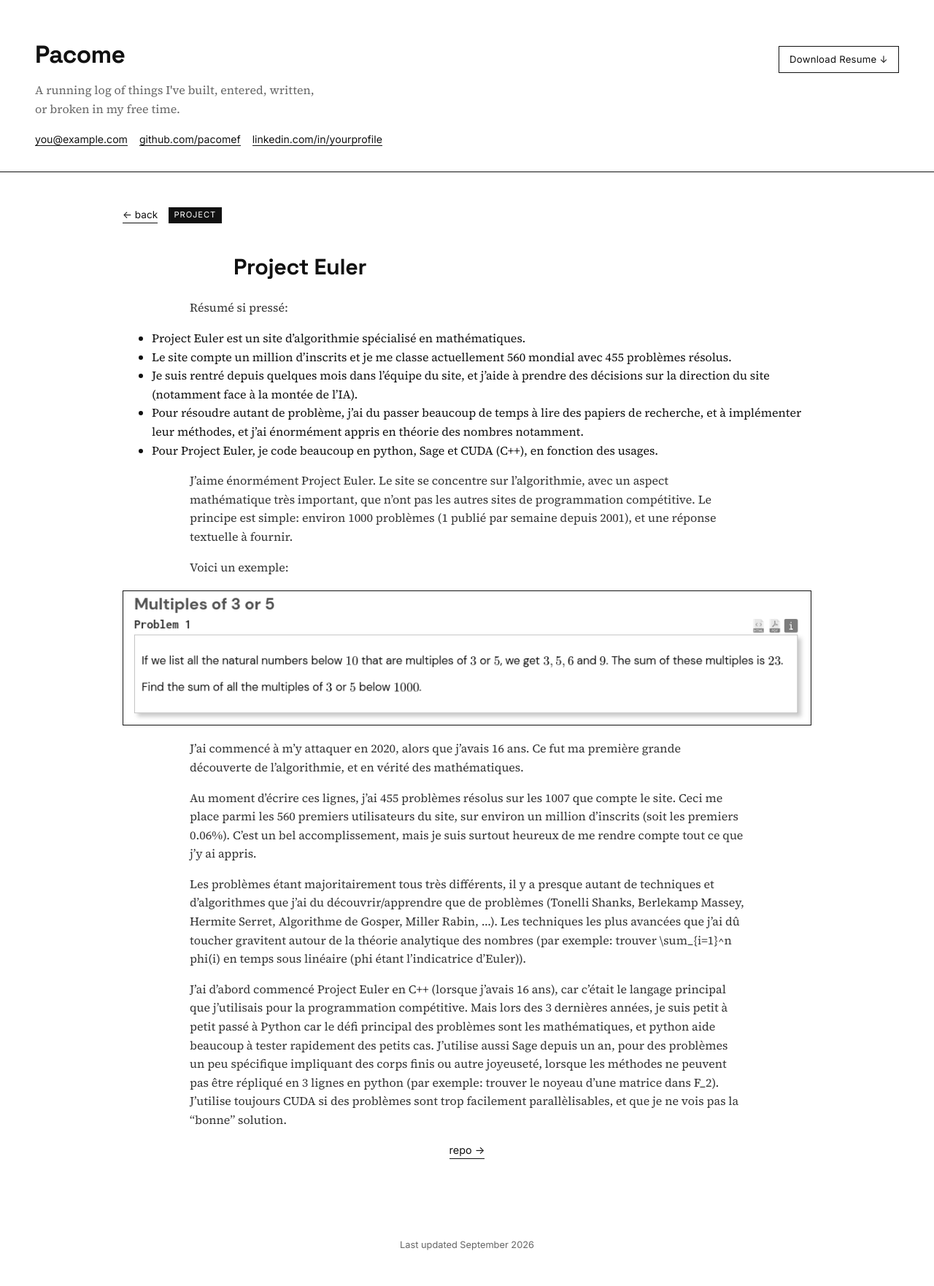
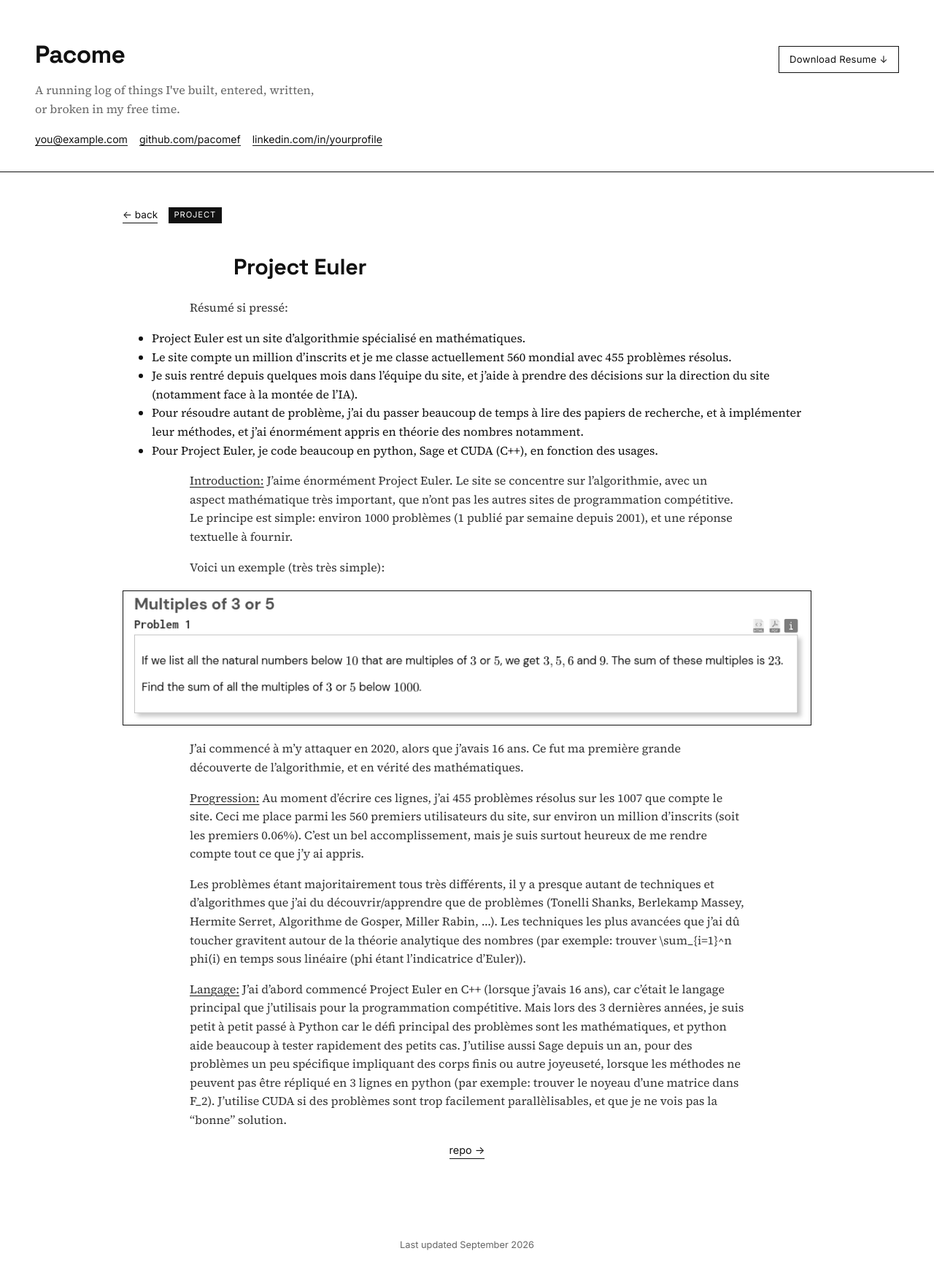
Before and after one commit to pacomef/pacomef.github.io, a Jekyll site: the page built from _projects/project-euler.md, in a window 1280 px wide. Shown: the whole page at 73% size. Built offline with Jekyll 4.4.1, drawn with Linux system fonts in a browser that asks for light colours.

Commit message:
Add underline utility class and use it in Project Euler write-up
Co-Authored-By: Claude Sonnet 5 <noreply@anthropic.com>
Claude-Session: https://claude.ai/code/session_01RKFTXnraoKQooXU2eBoS3x

```diff
--- a/_projects/project-euler.md
+++ b/_projects/project-euler.md
@@ -14,17 +14,17 @@ Résumé si pressé:
 - Pour résoudre autant de problème, j'ai du passer beaucoup de temps à lire des papiers de recherche, et à implémenter leur méthodes, et j'ai énormément appris en théorie des nombres notamment.
 - Pour Project Euler, je code beaucoup en python, Sage et CUDA (C++), en fonction des usages.
 
-J'aime énormément Project Euler. Le site se concentre sur l'algorithmie, avec un aspect mathématique très important, que n'ont pas les autres sites de programmation compétitive. Le principe est simple: environ 1000 problèmes (1 publié par semaine depuis 2001), et une réponse textuelle à fournir.
+<span class="underline">Introduction:</span> J'aime énormément Project Euler. Le site se concentre sur l'algorithmie, avec un aspect mathématique très important, que n'ont pas les autres sites de programmation compétitive. Le principe est simple: environ 1000 problèmes (1 publié par semaine depuis 2001), et une réponse textuelle à fournir.
 
-Voici un exemple:
+Voici un exemple (très très simple):
 
 ![Exemple de problème Project Euler]({{ "/_images/projecteuler.png" | relative_url }})
 {: .img-wrap}
 
 J'ai commencé à m'y attaquer en 2020, alors que j'avais 16 ans. Ce fut ma première grande découverte de l'algorithmie, et en vérité des mathématiques.
 
-Au moment d'écrire ces lignes, j'ai 455 problèmes résolus sur les 1007 que compte le site. Ceci me place parmi les 560 premiers utilisateurs du site, sur environ un million d'inscrits (soit les premiers 0.06%). C'est un bel accomplissement, mais je suis surtout heureux de me rendre compte tout ce que j'y ai appris.
+<span class="underline">Progression:</span> Au moment d'écrire ces lignes, j'ai 455 problèmes résolus sur les 1007 que compte le site. Ceci me place parmi les 560 premiers utilisateurs du site, sur environ un million d'inscrits (soit les premiers 0.06%). C'est un bel accomplissement, mais je suis surtout heureux de me rendre compte tout ce que j'y ai appris.
 
 Les problèmes étant majoritairement tous très différents, il y a presque autant de techniques et d'algorithmes que j'ai du découvrir/apprendre que de problèmes (Tonelli Shanks, Berlekamp Massey, Hermite Serret, Algorithme de Gosper, Miller Rabin, ...). Les techniques les plus avancées que j'ai dû toucher gravitent autour de la théorie analytique des nombres (par exemple: trouver \sum_{i=1}^n phi(i) en temps sous linéaire (phi étant l'indicatrice d'Euler)).
 
-J'ai d'abord commencé Project Euler en C++ (lorsque j'avais 16 ans), car c'était le langage principal que j'utilisais pour la programmation compétitive. Mais lors des 3 dernières années, je suis petit à petit passé à Python car le défi principal des problèmes sont les mathématiques, et python aide beaucoup à tester rapidement des petits cas. J'utilise aussi Sage depuis un an, pour des problèmes un peu spécifique impliquant des corps finis ou autre joyeuseté, lorsque les méthodes ne peuvent pas être répliqué en 3 lignes en python (par exemple: trouver le noyeau d'une matrice dans F_2). J'utilise toujours CUDA si des problèmes sont trop facilement parallèlisables, et que je ne vois pas la "bonne" solution.
+<span class="underline">Langage:</span> J'ai d'abord commencé Project Euler en C++ (lorsque j'avais 16 ans), car c'était le langage principal que j'utilisais pour la programmation compétitive. Mais lors des 3 dernières années, je suis petit à petit passé à Python car le défi principal des problèmes sont les mathématiques, et python aide beaucoup à tester rapidement des petits cas. J'utilise aussi Sage depuis un an, pour des problèmes un peu spécifique impliquant des corps finis ou autre joyeuseté, lorsque les méthodes ne peuvent pas être répliqué en 3 lignes en python (par exemple: trouver le noyeau d'une matrice dans F_2). J'utilise CUDA si des problèmes sont trop facilement parallèlisables, et que je ne vois pas la "bonne" solution.
--- a/style.css
+++ b/style.css
@@ -91,6 +91,13 @@ h1, h2, h3 {
 
 .contact a { color: var(--ink); text-decoration: none; border-bottom: 1px solid var(--line); }
 .contact a:hover { color: var(--muted); border-color: var(--muted); }
+
+.underline {
+  text-decoration-line: underline;
+  text-decoration-color: var(--line);
+  text-underline-offset: 3px;
+  text-decoration-thickness: 1px;
+}
 
 /* ---------- grid of project boxes ---------- */
 
```
